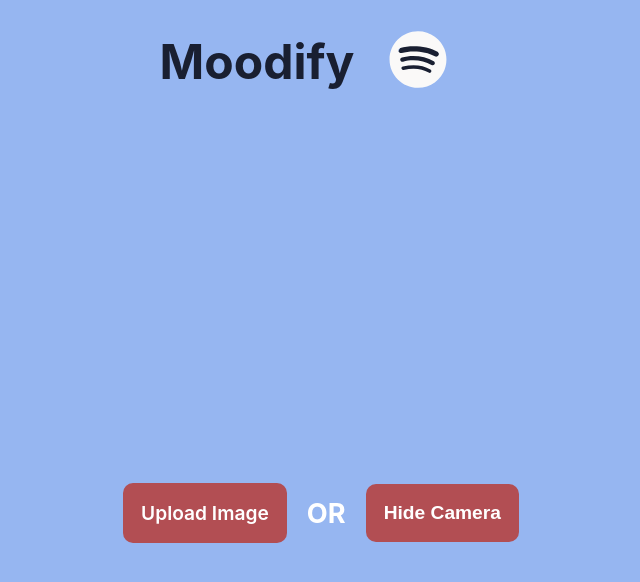
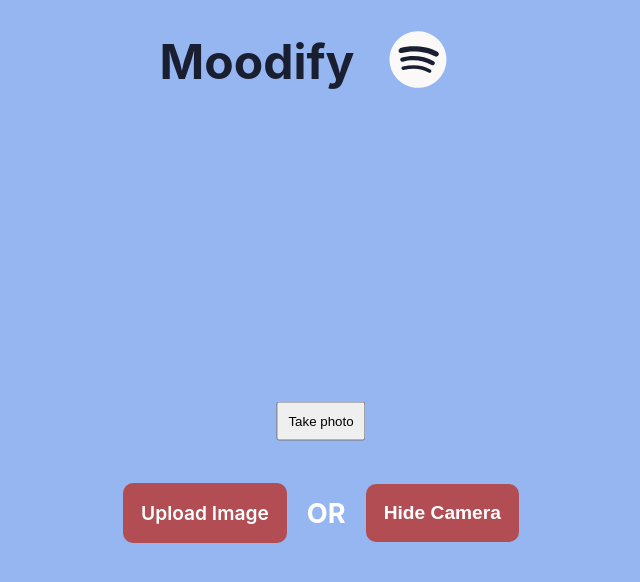
Before and after one commit to Polvyer/Moodify, a React (Create React App) app in the folder frontend/: page / in a window 1280 px wide. Both pictures are taken after a click on the button "Take Picture". Shown: the top 582 px of the page, without its empty margins (319-959 px from the left). Built offline with nearby package versions, Linux system fonts and the light colour scheme; no server answers; the HTML template or start-up script is replaced by a standard one.

Commit message:
finished take picture functionality

```diff
--- a/frontend/src/App.js
+++ b/frontend/src/App.js
@@ -1,6 +1,7 @@
 import React, { useState } from "react";
 import styled from "styled-components";
 import { useToken } from "./hooks/useToken";
+import axios from 'axios';
 
 /* Components */
 import Logo from "./components/Logo";
@@ -25,7 +26,6 @@ const App = () => {
   console.log("Token:", token);
   console.log("Picture:", picture);
 
-  // Handles image upload
   const changePicture = (e) => {
     if (e.target.files.length > 0) { // Prevents a weird bug that happens when a user uploads, but then cancels
 
@@ -35,15 +35,40 @@ const App = () => {
         return;
       }
 
+      // Remove current picture (if any)
       if (picture.url) { // imageFile !== null (avoid memory issues)
         URL.revokeObjectURL(picture.url);
       }
 
+      // Set picture
       setPicture({
         file: e.target.files[0],
         url: URL.createObjectURL(e.target.files[0])
       });
+
+      // Hide camera
+      setShowCamera(false);
     }
+  };
+
+  const submit = () => {
+    const formData = new FormData();
+    formData.append('file', picture.file);
+
+    const config = {
+      headers: {
+        'content-type': 'multipart/form-data',
+      }
+    };
+
+    axios.post('/api/posts', formData, config)
+      .then(response => {
+        if (response.status === 200) {
+          console.log(response.data);
+        }
+      }).catch(error => {
+        console.log(error);
+      });
   };
 
   return (
@@ -51,7 +76,7 @@ const App = () => {
       <Logo />
       <div>
         <PictureContainer>
-          {showCamera ? <Camera setPicture={setPicture} /> : <Picture picture={picture} />}
+          {showCamera ? <Camera setShowCamera={setShowCamera} picture={picture} setPicture={setPicture} /> : <Picture picture={picture} />}
         </PictureContainer>
         <ImageOptions changePicture={changePicture} showCamera={showCamera} setShowCamera={setShowCamera} />
       </div>
--- a/frontend/src/components/Camera.js
+++ b/frontend/src/components/Camera.js
@@ -1,7 +1,21 @@
 import React, { useEffect, useRef } from "react";
+import styled from 'styled-components';
 
-const Camera = ({ setPicture }) => {
+const Container = styled.div`
+  position: relative;
+`;
+
+const Button = styled.button`
+  position: absolute;
+  padding: 10px;
+  bottom: -25px;
+  transform: translate(-50%, -50%);
+  left: 50%;
+`;
+
+const Camera = ({ setPicture, picture, setShowCamera }) => {
   const videoRef = useRef();
+  const canvasRef = useRef();
 
   useEffect(() => {
     const video = videoRef.current;
@@ -23,12 +37,38 @@ const Camera = ({ setPicture }) => {
     };
   }, []);
 
+  const takePicture = (e) => {
+    const context = canvasRef.current.getContext("2d");
+    console.log(context);
+    context.drawImage(videoRef.current, 0, 0, 380, 240);
+    const url = canvasRef.current.toDataURL('image/png');
+    changePicture(url);
+  };
+
+  const changePicture = (url) => {
+      // Remove current picture (if any)
+      if (picture.url) { // imageFile !== null (avoid memory issues)
+        URL.revokeObjectURL(picture.url);
+      }
+
+      // Set picture
+      setPicture({
+        file: null,
+        url
+      });
+
+      // Hide camera
+      setShowCamera(false);
+  };
+
   return (
-    <div className="camera">
+    <Container className="camera">
+      <canvas ref={canvasRef} width="380" height="300" style={{"display": "none"}}></canvas>
       <video ref={videoRef} width="380" height="300" id="video">
         Video stream not available.
       </video>
-    </div>
+      <Button onClick={e => takePicture(e)}>Take photo</Button>
+    </Container>
   );
 };
 
--- a/frontend/src/components/ImageOptions.js
+++ b/frontend/src/components/ImageOptions.js
@@ -1,4 +1,4 @@
-import React, { useState } from "react";
+import React from "react";
 import TakePictureButton from "./TakePictureButton";
 import styled from "styled-components";
 import CustomInput from "./CustomInput";
```
Also changed, not shown: frontend/src/components/FileInput.js (deleted, +0 -36 lines), frontend/src/components/InputButton.js (deleted).
